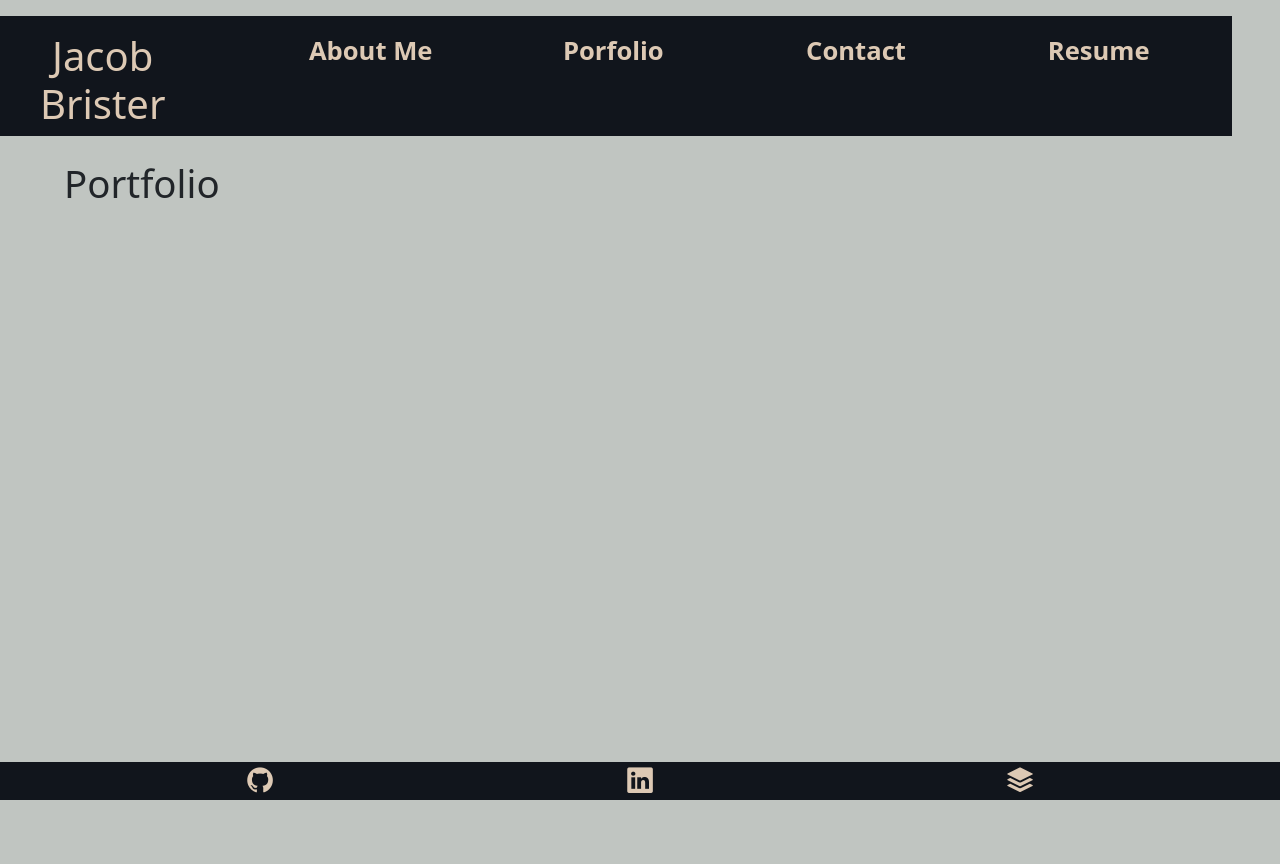
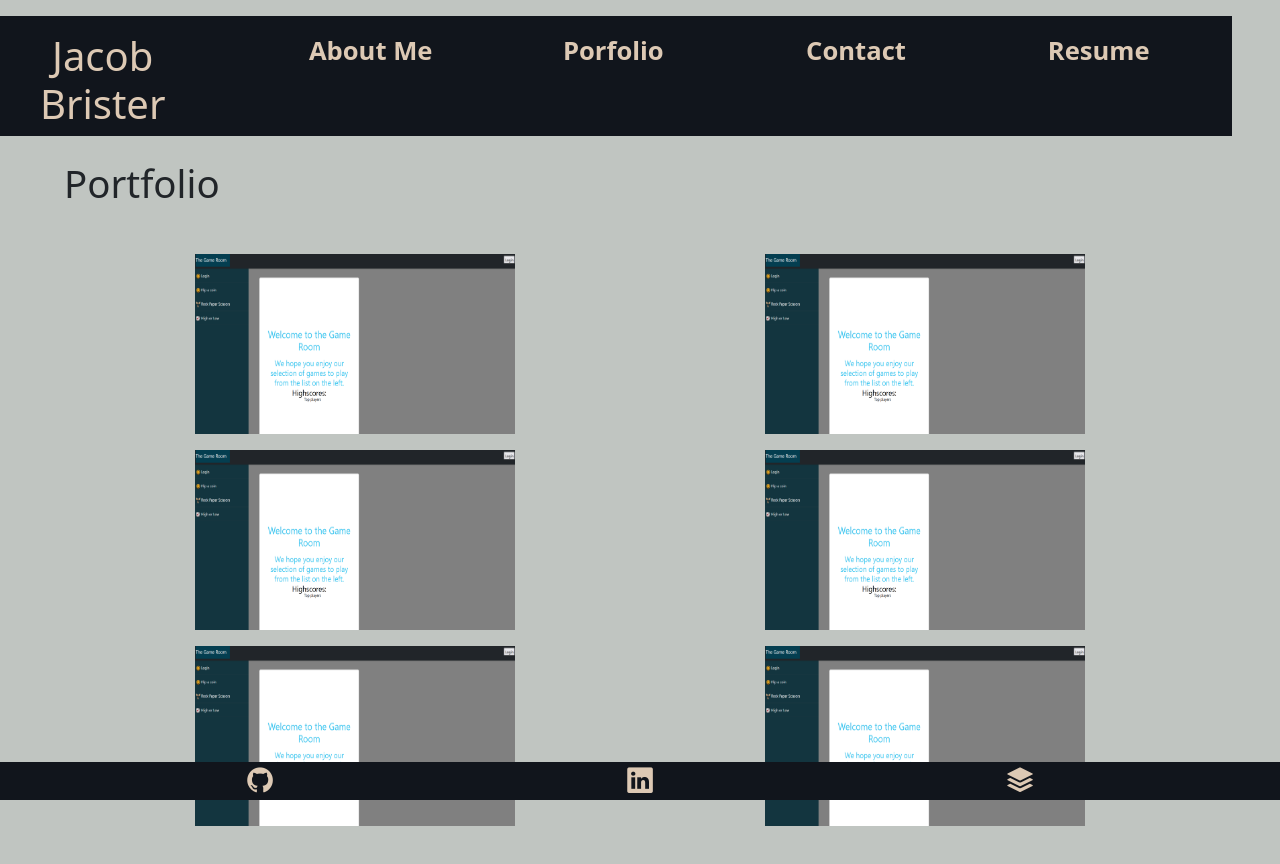
Before and after one commit to jbrister71/react-portfolio, a React (Create React App) app: page / in a window 1280 px wide. Both pictures are taken after a click on the element "Porfolio". Shown: the top 864 px of the page. Before the commit the page ends 800 px from the top, so only its background shows below. Built offline with nearby package versions, Linux system fonts and the light colour scheme.

Commit message:
added porfolio and project components

```diff
--- a/src/components/Portfolio/index.js
+++ b/src/components/Portfolio/index.js
@@ -1,9 +1,49 @@
 import React from 'react';
+import Container from 'react-bootstrap/Container';
+import Row from 'react-bootstrap/Row';
+import Col from 'react-bootstrap/Col';
+import Project from '../Project';
 
 function Portfolio() {
+
+    const projects = [
+        {
+            name: 'The Game Room',
+            githubLink: 'https://github.com/Tiraso12/The-Game-Room',
+            appLink: 'https://fathomless-anchorage-22375.herokuapp.com/',
+            imgLink: 'the-game-room.png'
+        }
+    ]
+
     return (
         <div>
             <h2 className='mt-4 section-name'>Portfolio</h2>
+            <Container className='mt-5'>
+                <Row>
+                    <Col>
+                        <Project project={projects[0]}></Project>
+                    </Col>
+                    <Col>
+                        <Project project={projects[0]}></Project>
+                    </Col>
+                </Row>
+                <Row className='mt-3'>
+                    <Col>
+                        <Project project={projects[0]}></Project>
+                    </Col>
+                    <Col>
+                        <Project project={projects[0]}></Project>
+                    </Col>
+                </Row>
+                <Row className='mt-3 mb-5'>
+                    <Col>
+                        <Project project={projects[0]}></Project>
+                    </Col>
+                    <Col>
+                        <Project project={projects[0]}></Project>
+                    </Col>
+                </Row>
+            </Container>
         </div>
     )
 }
--- /dev/null
+++ b/src/components/Project/index.js
@@ -0,0 +1,13 @@
+import React from 'react';
+
+function Project(props) {
+
+    const { name, githubLink, appLink, imgLink } = props.project;
+    return (
+        <div>
+            <img src={imgLink} alt={name} height='180' width='320'></img>
+        </div>
+    )
+}
+
+export default Project;
```
Also changed, not shown: public/the-game-room.png (added).
